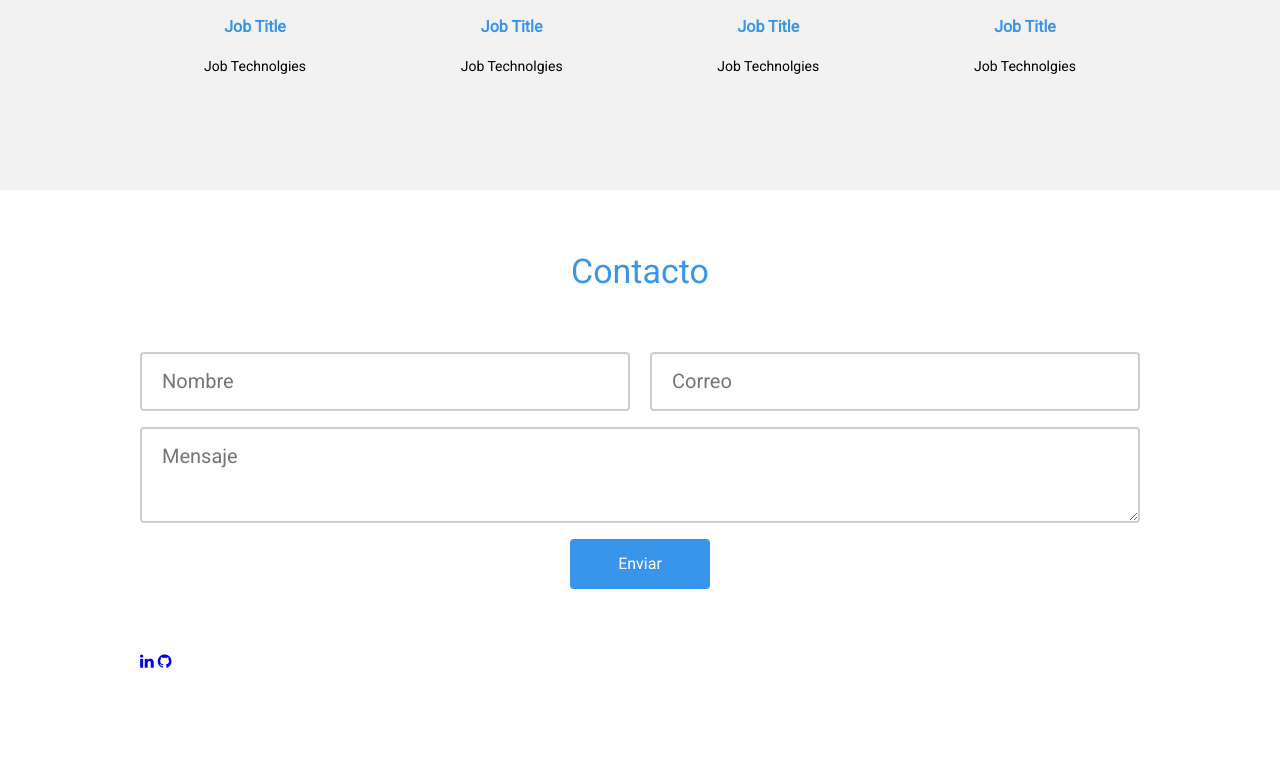
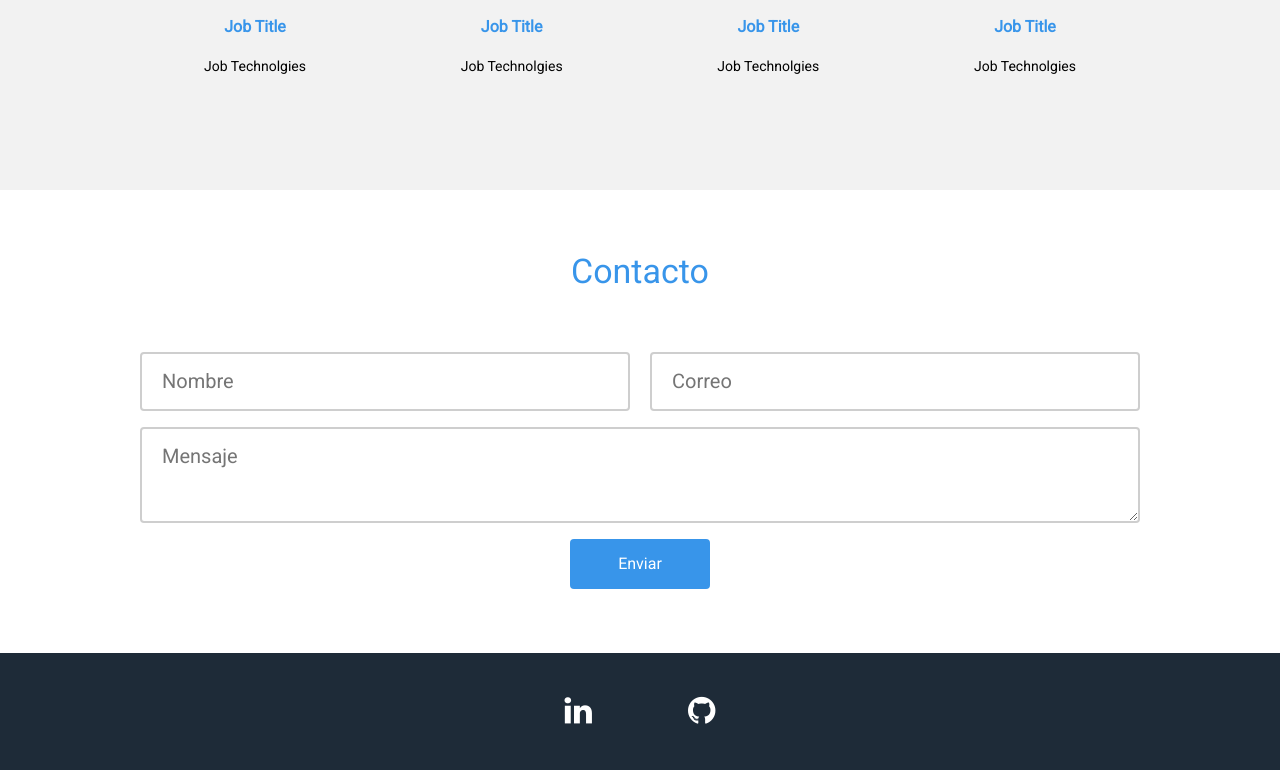
Before and after one commit to kevinandresgom/Practica-Portafolio, a plain HTML site: page index.html in a window 1280 px wide. Shown: the part 1636-2406 px from the top of the page. Before the commit the page ends 2308 px from the top, so only its background shows below. Drawn offline with Linux system fonts and the light colour scheme.

Commit message:
Definicion de los estilos del footer

```diff
--- a/assets/css/style.css
+++ b/assets/css/style.css
@@ -191,3 +191,27 @@ body {
     background-color: #185ac4;
 }
 /* <------------------------------ FOOTER ------------------------------> */
+.footer {
+    background-color: #1e2b38;
+
+}
+.footer__inner-container {
+    display: flex;
+    justify-content: center;
+    padding: 32px;
+}
+.footer__link {
+    display: inline-block;
+    margin: 0 16px;
+    padding: 8px 32px;
+    font-size: 32px;
+    border-radius: 4px;
+    color: #fff;
+    transition: all .33s ease;
+}
+.linkedin:hover {
+    background-color: #0077b5;
+}
+.github:hover {
+    background-color: #6e5494;
+}
--- a/index.html
+++ b/index.html
@@ -144,8 +144,8 @@
     </section>
     <footer class="footer">
         <div class="inner-container footer__inner-container">
-            <a class="footer__link linkedin" href="#"><i class="fa fa-linkedin"></i></a>
-            <a class="footer__link github" href="#"><i class="fa fa-github"></i></a>
+            <a class="footer__link linkedin" href="https://linkedin.com/in/kevinandresgom" target="_BLANK"><i class="fa fa-linkedin"></i></a>
+            <a class="footer__link github" href="https://github.com/kevinandresgom" target="_BLANK"><i class="fa fa-github"></i></a>
         </div>
     </footer>
 </body>
```
